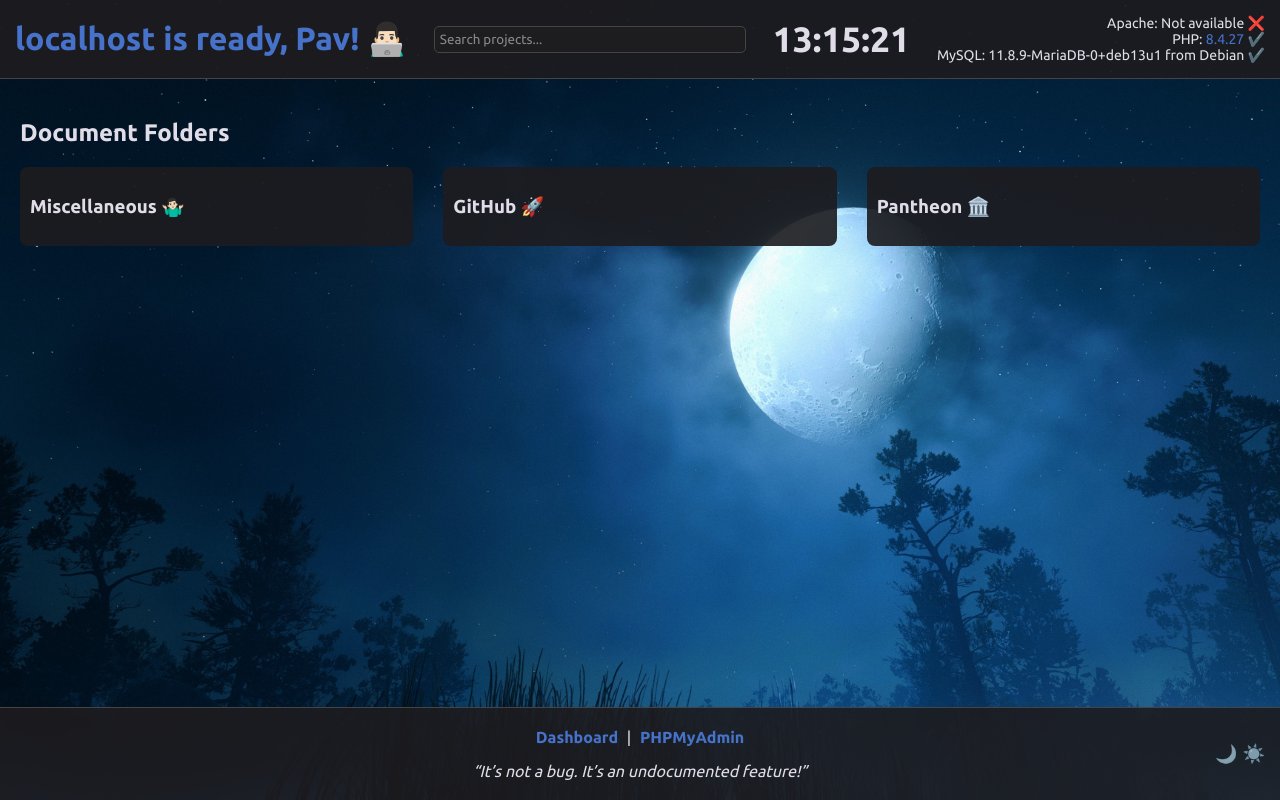
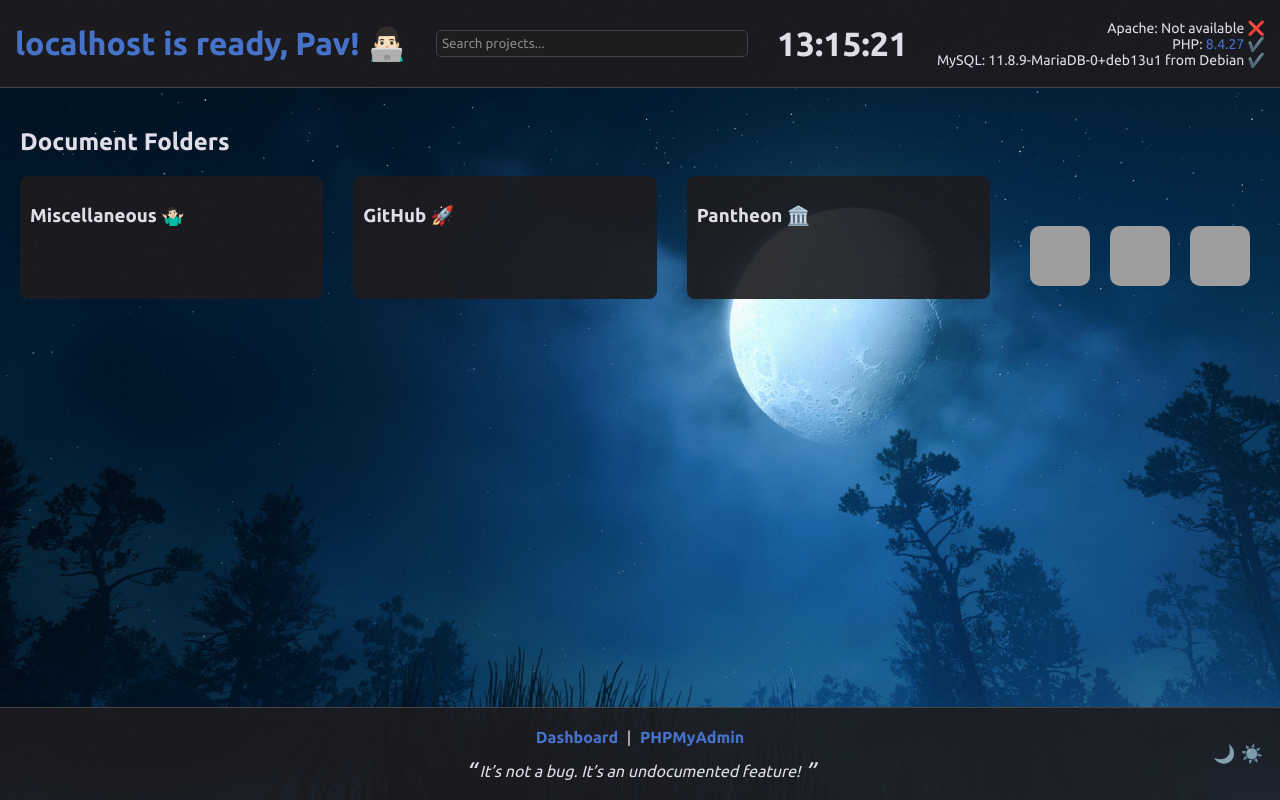
Before and after one commit to Pav-Osmolski/Custom-XAMPP-LAMP-MAMP-localhost-Page, a PHP site: page / in a window 1280 px wide. Run offline with PHP 8.4, Linux system fonts and the light colour scheme; grey boxes are pictures that could not be loaded.

Commit message:
Added dock style list for shortcuts to useful websites

```diff
--- a/index.php
+++ b/index.php
@@ -25,6 +25,7 @@
             --text-color: #2a3246;
             --header-background-color: #dfdde6;
             --border-color: #626798;
+            --link-color: #237493;
             --input-bg: #fbf9ff;
             --input-text: #2a3246;
         }
@@ -71,6 +72,8 @@
             align-items: center;
             gap: 20px;
             border-bottom: 1px solid var(--border-color);
+            height: 88px;
+            box-sizing: border-box;
             animation: slideInDown 1s ease-out;
             position: -webkit-sticky; /* For Safari */
             position: sticky;
@@ -104,7 +107,7 @@
         }
 
         header .clock {
-            font-size: 2.2em;
+            font-size: 2.1em;
             font-weight: 700;
         }
 
@@ -201,7 +204,6 @@
         .toggle-theme {
             cursor: pointer;
             font-size: 18px;
-            padding: 4px;
             background: transparent;
             border: none;
             color: var(--text-color);
@@ -221,10 +223,53 @@
             filter: none;
         }
 
+        span.quote {
+            font-size: 25px;
+            line-height: 13px;
+            margin: 0 4px;
+            position: relative;
+            top: 4px;
+        }
+        .dock {
+            display: flex;
+            justify-content: center;
+            gap: 20px;
+            margin-top: 40px;
+            padding: 10px;
+            /* background: rgba(255, 255, 255, 0.1); */
+            /* border-radius: 15px; */
+            /* backdrop-filter: blur(10px); */
+        }
+
+        .dock a {
+            display: inline-block;
+            transition: transform 0.3s ease-in-out;
+        }
+
+        .dock a:hover {
+            transform: scale(1.3);
+        }
+
+        .dock img {
+            width: 60px;
+            height: 60px;
+            border-radius: 10px;
+        }
+        .misc {
+            pointer-events: none;
+        }
+
         /* Media breakpoints */
+        @media (max-width: 1110px) {
+            header h1 {
+                font-size: 26px;
+            }
+        }
+
         @media (max-width: 900px) {
             header h1 {
-                animation: fadeOut 0.5s forwards;
+                /* animation: fadeOut 0.5s forwards; */
+                display: none;
             }
 
             .columns {
@@ -239,7 +284,7 @@
 
         @media (min-width: 901px) {
             header h1 {
-                animation: fadeIn 0.5s forwards;
+                /* animation: fadeIn 0.5s forwards; */
             }
         }
 
@@ -431,12 +476,23 @@
                     ?>
                 </ul>
             </div>
+            <div class="dock">
+                <a href="https://jira.atlassian.com/" target="_blank">
+                    <img src="/img/Jira.png" alt="Jira">
+                </a>
+                <a href="https://github.com/" target="_blank">
+                    <img src="/img/GitHub.png" alt="GitHub">
+                </a>
+                <a href="https://bitbucket.org/" target="_blank">
+                    <img src="/img/Bitbucket.png" alt="Bitbucket">
+                </a>
+            </div>
         </div>
     </section>
     <footer>
         <a href="/dashboard/">Dashboard</a> | <a href="/phpmyadmin/">PHPMyAdmin</a>
         <button class="toggle-theme" onclick="toggleTheme()"><span class="emoji">🌙 ☀️</span></button>
-        <p>“It’s not a bug. It’s an undocumented feature!”</p>
+        <p><span class="quote">“</span>It’s not a bug. It’s an undocumented feature!<span class="quote">”</span></p>
     </footer>
 </div>
 </body>
```
